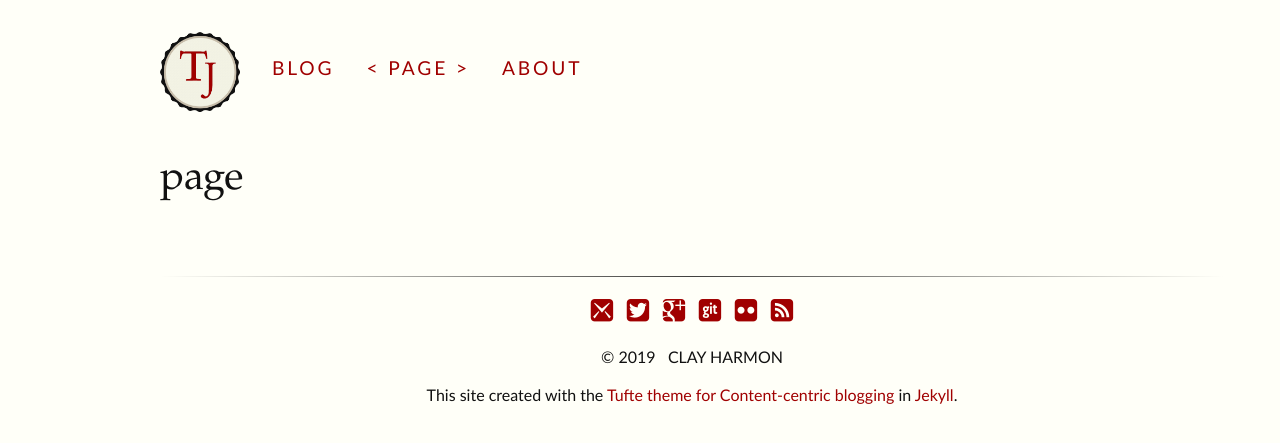
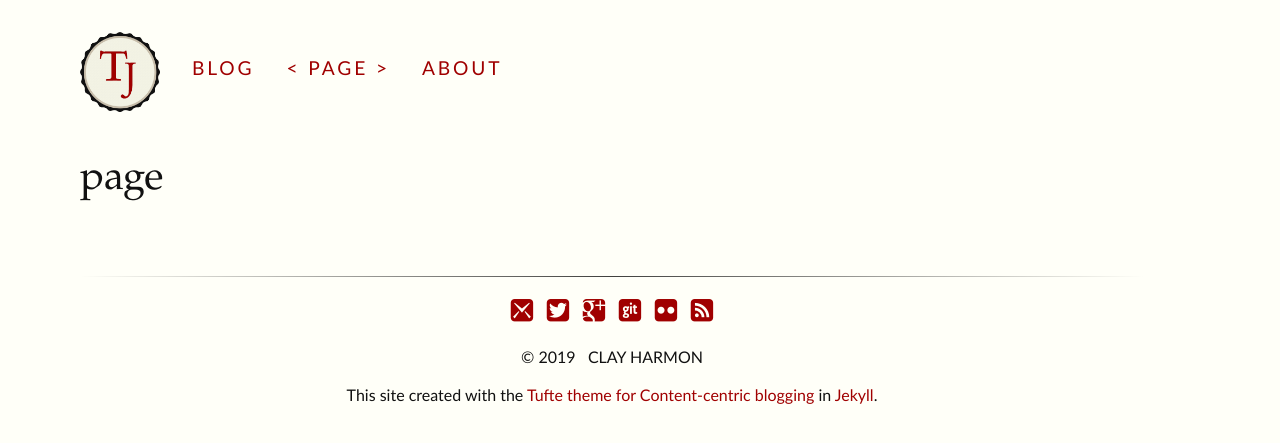
Before and after one commit to lem0nfan/lem0nfan.github.io, a Jekyll site: the page built from page/index.md, in a window 1280 px wide. Shown: the top 443 px of the page. Built offline with Jekyll 4.4.1, drawn with Linux system fonts in a browser that asks for light colours.

Commit message:
Update tufte.scss

```diff
--- a/css/tufte.scss
+++ b/css/tufte.scss
@@ -79,7 +79,7 @@ p > a { @if $link-style == underline
 body { width: 87.5%;
        margin-left: auto;
        margin-right: auto;
-       padding-left: 12.5%;
+//       padding-left: 12.5%;
        font-family: et-bembo, Palatino, "Palatino Linotype", "Palatino LT STD", "Book Antiqua", Georgia, serif;
        background-color: $bg-color;
        color: $text-color;
```
